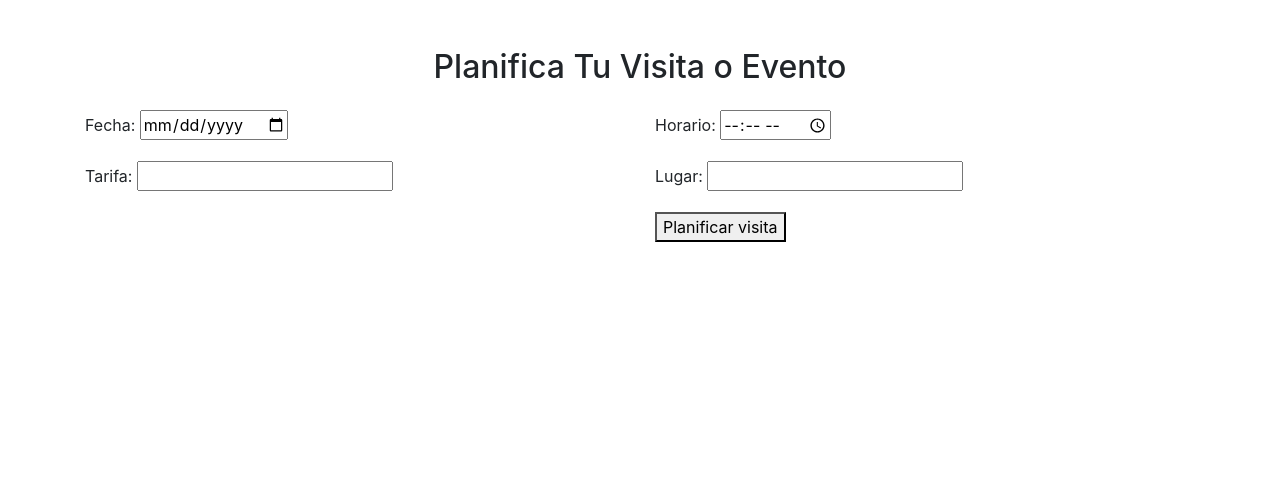
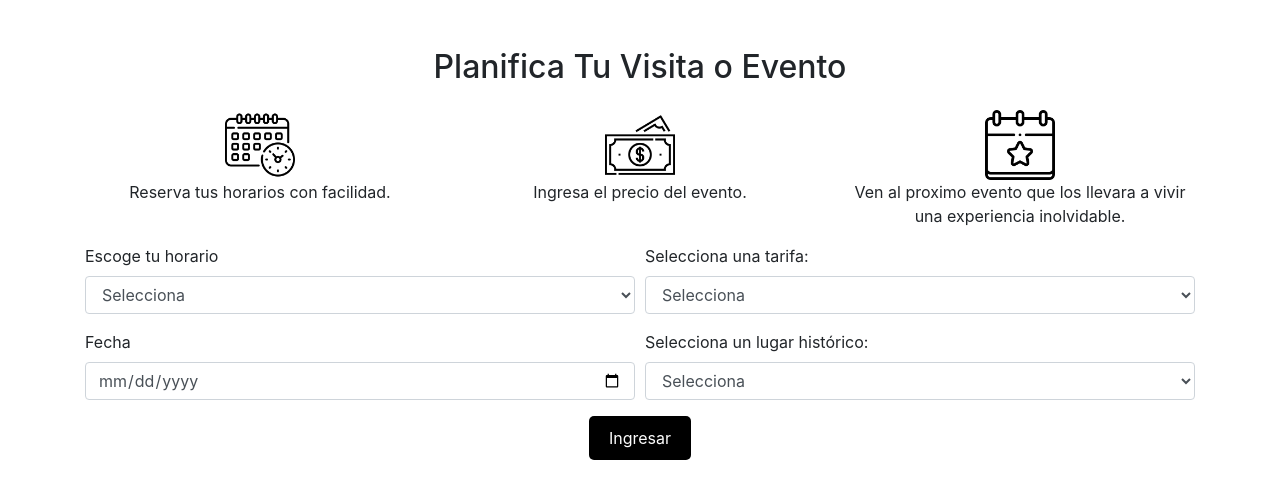
Before and after one commit to ArielitoUV/ProyectoStorianWeb, a Django app: template StorianWeb/core/templates/core/planificar.html in a window 1280 px wide. Shown: the part 71-570 px from the top of the page. Run offline with Django 4.2, Linux system fonts and the light colour scheme; the template is opened without the code that fills it, so the values that code supplies are empty; some libraries are stand-ins or nearby versions.

Commit message:
terminadocambios

```diff
--- a/StorianWeb/core/templates/core/planificar.html
+++ b/StorianWeb/core/templates/core/planificar.html
@@ -55,6 +55,41 @@
 </html>
 
 
+<!DOCTYPE html>
+<html>
+<head>
+  <link rel="stylesheet" href="https://maxcdn.bootstrapcdn.com/bootstrap/4.5.2/css/bootstrap.min.css">
+  <style>
+    /* Estilos personalizados para el botón */
+    .custom-button {
+      background-color: #000000; /* Cambia el color de fondo a tu elección */
+      color: rgb(253, 253, 253); /* Cambia el color del texto a tu elección */
+      padding: 10px 20px;
+      border: none;
+      cursor: pointer;
+      border-radius: 5px;
+    }
+  </style>
+</head>
+<body>
+  <div class="container mt-5">
+    <h2 class="text-center mb-4">Planifica Tu Visita o Evento</h2>
+
+    <div class="row text-center">
+      <div class="col-md-4">
+        <i class="icon-img"><img src="/StorianWeb/core/static/assets/img/calendario.jpg" alt="Icono de cuenta" width="70" height="70"></i>
+        <p>Reserva tus horarios con facilidad.</p>
+      </div>
+      <div class="col-md-4">
+        <i class="icon-img"><img src="/StorianWeb/core/static/assets/img/dinero.png" alt="Icono de cuenta" width="70" height="70"></i>
+        <p>Ingresa el precio del evento.</p>
+      </div>
+      <div class="col-md-4">
+        <i class="icon-img"><img src="/StorianWeb/core/static/assets/img/Eventos.png" alt="Icono de cuenta" width="70" height="70"></i>
+        <p>Ven al proximo evento que los llevara a vivir una experiencia inolvidable.</p>
+      </div>
+    </div>
+  </div>
 
 
 
@@ -62,48 +97,55 @@
 
 
 
-
-
-
-
-
-    <div class="container mt-5">
-        <h2 class="text-center mb-4">Planifica Tu Visita o Evento</h2>
+  <div class="container">
+    <div class="form-row">
+      <div class="form-group col-md-6">
+        <label for="horario">Escoge tu horario</label>
+        <select class="form-control" id="horario">
+          <option value="" disabled selected>Selecciona</option>
+          <option value="08:00 - 12:00">08:00 AM - 12:00 PM</option>
+          <option value="3:00 - 7:00">3:00 PM - 7:00 PM</option>
+          <option value="12:00 - 5:30">12:00 PM - 5:30 PM</option>
+          <option value="5:30 - 8:40">5:30 PM - 8:40 PM</option>
+          <option value="08:00 - 12:00">08:00 AM - 12:00 PM</option>
+          <option value="3:00 - 9:20">3:00 PM - 9:20 PM</option>
+        </select>
+      </div>
+      <div class="form-group col-md-6">
+        <label for="tarifa">Selecciona una tarifa:</label>
+        <select class="form-control" id="tarifa">
+          <option value="" disabled selected>Selecciona</option>
+          <option value="tarifa-basica">$20.00 - Tarifa Básica</option>
+          <option value="tarifa-intermedia">$50.000 - Tarifa Intermedia</option>
+          <option value="tarifa-premium">$100.000 - Tarifa Premium</option>
+        </select>
+      </div>
     </div>
 
-    <div class="container">
-      <div class="row">
-          <div class="col-md-6">
-              <div class="registration-container">
-                  <form>
-                      <div class="form-group">
-                          <label for="fecha">Fecha:</label>
-                          <input type="date" id="fecha" name="fecha" required>
-                      </div>
-                      <div class="form-group">
-                        <label for="tarifa">Tarifa:</label>
-                        <input type="number" id="tarifa" name="tarifa" required>
-                      </div>
-                  </div>
-              </div>
-              <div class="col-md-6">
-                  <div class="registration-container">
-                      <form>
-                        <div class="form-group">
-                          <label for="horario">Horario:</label>
-                          <input type="time" id="horario" name="horario" required>
-                        </div>
-                        <div class="form-group">
-                          <label for="lugar">Lugar:</label>
-                          <input type="text" id="lugar" name="lugar" required>
-                      </div>
-                          <button type="submit">Planificar visita</button>
-                      </form>
-                  </div>
-              </div>
-          </div>
+    <div class="form-row">
+      <div class="form-group col-md-6">
+        <label for="fechaVisita">Fecha</label>
+        <input type="date" class="form-control" id="FechaPorVisitar">
       </div>
+      <div class="form-group col-md-6">
+        <label for="lugarVisita">Selecciona un lugar histórico:</label>
+        <select class="form-control" id="lugarVisita">
+          <option value="" disabled selected>Selecciona</option>
+          <option value="lugar-1">Parque Ecuador</option>
+          <option value="lugar-2">Parque los Dinosaurios</option>
+          <option value="lugar-3">Puerto</option>
+          <!-- Agrega más opciones según los lugares históricos que desees incluir -->
+        </select>
+      </div>
+    </div>
+
+    <!-- Centrar el botón utilizando las clases de Bootstrap -->
+    <div class="text-center" >
+      <button type="submit" class="custom-button">Ingresar</button>
+    </div>
   </div>
-
+  <script src="https://ajax.googleapis.com/ajax/libs/jquery/3.5.1/jquery.min.js"></script>
+  <script src="https://cdnjs.cloudflare.com/ajax/libs/popper.js/1.16.0/umd/popper.min.js"></script>
+  <script src="https://maxcdn.bootstrapcdn.com/bootstrap/4.5.2/js/bootstrap.min.js"></script>
 </body>
 </html>
```
Also changed, not shown: StorianWeb/core/static/css/styles-Pla.css (+7 -57 lines), StorianWeb/core/static/assets/img/Eventos.png (added), StorianWeb/core/static/assets/img/calendario.jpg (added), StorianWeb/core/static/assets/img/dinero.png (added).
